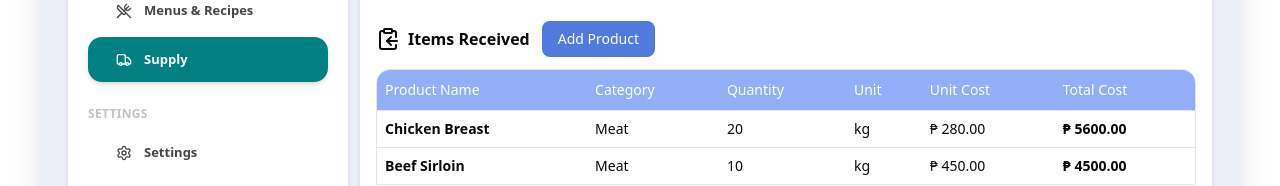
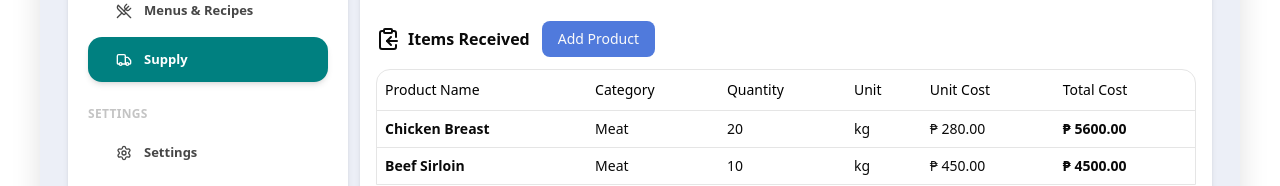
Before and after one commit to RielleTatel/Barcode-Inventory-Management-System, a React (Vite) app in the folder client/: page /supply in a window 1280 px wide. Shown: the part 538-724 px from the top of the page. Built offline with nearby package versions, Linux system fonts and the light colour scheme.

Commit message:
Fix: tables

```diff
--- a/client/src/components/supply-components/PurchaseHistory.tsx
+++ b/client/src/components/supply-components/PurchaseHistory.tsx
@@ -134,7 +134,6 @@ const PurchaseHistory = () => {
                 <TableHead>Date Received</TableHead>
                 <TableHead>Ref # (DR)</TableHead>
                 <TableHead>Supplier</TableHead>
-                <TableHead>Items Summary</TableHead>
                 <TableHead>Receiving Branch</TableHead>
                 <TableHead>Total Cost</TableHead>
                 <TableHead>Received By</TableHead>
@@ -147,7 +146,6 @@ const PurchaseHistory = () => {
                   <TableCell>{log.dateReceived}</TableCell>
                   <TableCell className="font-medium">{log.refNumber}</TableCell>
                   <TableCell className="font-semibold">{log.supplier}</TableCell>
-                  <TableCell className="max-w-xs">{log.itemsSummary}</TableCell>
                   <TableCell>{log.receivingBranch}</TableCell>
                   <TableCell className="font-semibold">
                     ₱ {log.totalCost.toLocaleString("en-PH", { minimumFractionDigits: 2 })}
--- a/client/src/components/supply-components/ReceiveDelivery.tsx
+++ b/client/src/components/supply-components/ReceiveDelivery.tsx
@@ -124,16 +124,16 @@ const ReceiveDelivery = () => {
             <Button>Add Product</Button>
           </div>
 
-          <div className="rounded-tl-xl rounded-tr-xl border overflow-hidden">
+          <div className="rounded-tl-xl rounded-tr-xl border overflow-hidden text-bold">
             <Table>
-              <TableHeader className="bg-[#92AEF9]">
+              <TableHeader>
                 <TableRow>
-                  <TableHead className="text-white">Product Name</TableHead>
-                  <TableHead className="text-white">Category</TableHead>
-                  <TableHead className="text-white">Quantity</TableHead>
-                  <TableHead className="text-white">Unit</TableHead>
-                  <TableHead className="text-white">Unit Cost</TableHead>
-                  <TableHead className="text-white">Total Cost</TableHead>
+                  <TableHead className="text-black">Product Name</TableHead>
+                  <TableHead className="text-black">Category</TableHead>
+                  <TableHead className="text-black">Quantity</TableHead>
+                  <TableHead className="text-black">Unit</TableHead>
+                  <TableHead className="text-black">Unit Cost</TableHead>
+                  <TableHead className="text-black">Total Cost</TableHead>
                 </TableRow>
               </TableHeader>
               <TableBody>
--- a/client/src/components/supply-components/SuppilerDirectory.tsx
+++ b/client/src/components/supply-components/SuppilerDirectory.tsx
@@ -75,9 +75,6 @@ const SupplierDirectory = () => {
               <TableHead>ID</TableHead>
               <TableHead>Supplier Name</TableHead>
               <TableHead>Primary Category</TableHead>
-              <TableHead>Contact Person</TableHead>
-              <TableHead>Phone / Email</TableHead>
-              <TableHead>Payment Terms</TableHead>
               <TableHead>Status</TableHead>
               <TableHead>Actions</TableHead>
             </TableRow>
@@ -87,13 +84,8 @@ const SupplierDirectory = () => {
               filteredSuppliers.map((supplier) => (
                 <TableRow key={supplier.id}>
                   <TableCell className="font-medium">{supplier.id}</TableCell>
-                  <TableCell className="font-semibold">{supplier.supplierName}</TableCell>
+                  <TableCell className="font-semibold break-words">{supplier.supplierName}</TableCell>
                   <TableCell>{supplier.primaryCategory}</TableCell>
-                  <TableCell>{supplier.contactPerson}</TableCell>
-                  <TableCell className="whitespace-pre-line text-sm">
-                    {supplier.phoneEmail}
-                  </TableCell>
-                  <TableCell>{supplier.paymentTerms}</TableCell>
                   <TableCell>
                     <span
                       className={`px-3 py-1 rounded-full text-sm font-medium ${
--- a/client/src/pages/Inventory.tsx
+++ b/client/src/pages/Inventory.tsx
@@ -26,6 +26,7 @@ import {
 } from "@/components/ui/table"
 
 const Inventory = () => {
+
   const mockData: stockData[] = [
     {
       sku: 1,
@@ -125,13 +126,13 @@ const [activeTab, setActiveTab] = useState<string>("inventory");
                 <TableHead className="w-10">
                   <Checkbox />
                 </TableHead>
-                <TableHead>SKU</TableHead>
-                <TableHead>Item Name</TableHead>
-                <TableHead>Category</TableHead>
-                <TableHead>Stock Level</TableHead>
-                <TableHead>Unit</TableHead>
-                <TableHead>Status</TableHead>
-                <TableHead className="text-right">Actions</TableHead>
+                <TableHead className="text-bold text-[#94979F]">SKU</TableHead>
+                <TableHead className="text-bold text-[#94979F]">Item Name</TableHead>
+                <TableHead className="text-bold text-[#94979F]">Category</TableHead>
+                <TableHead className="text-bold text-[#94979F]">Stock Level</TableHead>
+                <TableHead className="text-bold text-[#94979F]">Unit</TableHead>
+                <TableHead className="text-bold text-[#94979F]">Status</TableHead>
+                <TableHead className="text-right text-bold text-[#94979F]">Actions</TableHead>
               </TableRow>
             </TableHeader>
 
```
